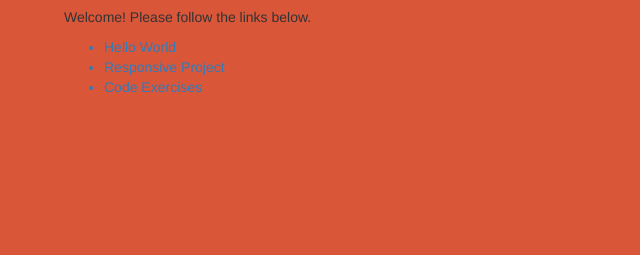
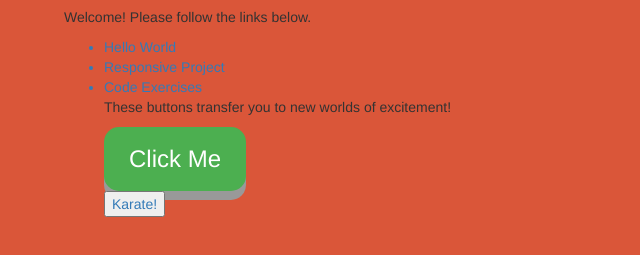
Before and after one commit to tbecskeh/gra-321, a plain HTML site: page index.html in a window 1280 px wide. Shown: the part 63-318 px from the top of the page, without its empty margins (0-640 px from the left). Drawn offline with Linux system fonts and the light colour scheme.

Commit message:
added buttons

```diff
--- a/index.html
+++ b/index.html
@@ -18,4 +18,41 @@
     <a href="./responsive-project"><li>Responsive Project</li></a>
     <a href="./code-exercises"><li>Code Exercises</li></a>
   </body>
+    <head>
+
+
+</body>
+    <p>These buttons transfer you to new worlds of excitement!</p>
+
+    <meta name="viewport" content="width=device-width, initial-scale=1">
+<style>
+.button {
+  padding: 15px 25px;
+  font-size: 24px;
+  text-align: center;
+  cursor: pointer;
+  outline: none;
+  color: #fff;
+  background-color: #4CAF50;
+  border: none;
+  border-radius: 15px;
+  box-shadow: 0 9px #999;
+}
+
+.button:hover {background-color: #3e8e41}
+
+.button:active {
+  background-color: #3e8e41;
+  box-shadow: 0 5px #666;
+  transform: translateY(4px);
+}
+</style>
+</head>
+<body>
+<a href="http://www.youtube.com/watch?v=LJCuB-uhNgM" target="_blank">
+<button class="button">Click Me</button>
+
+  <p>
+<a href="http://www.mcsweeneys.net/articles/22-ways-i-will-destroy-you-with-karate" target="_blank"><button>Karate!</button></a>
+  </p>
 </html>
```
